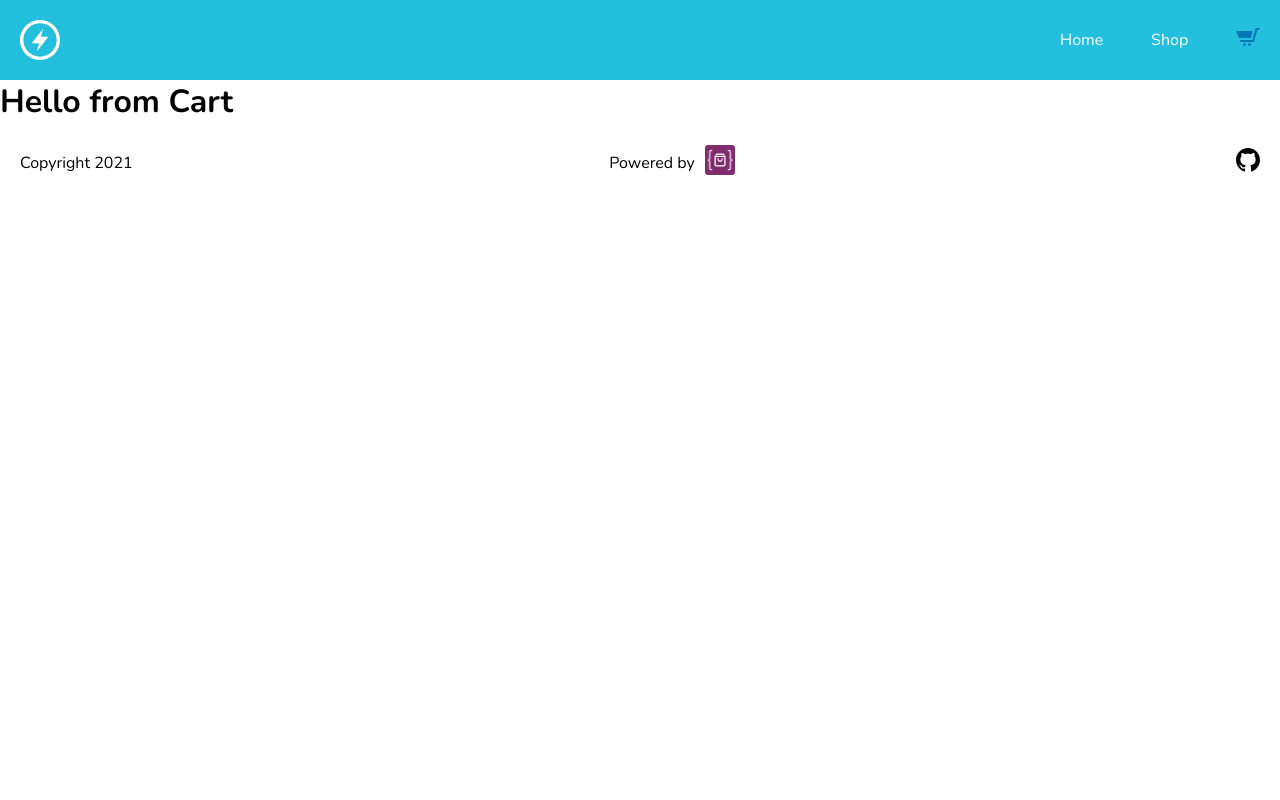
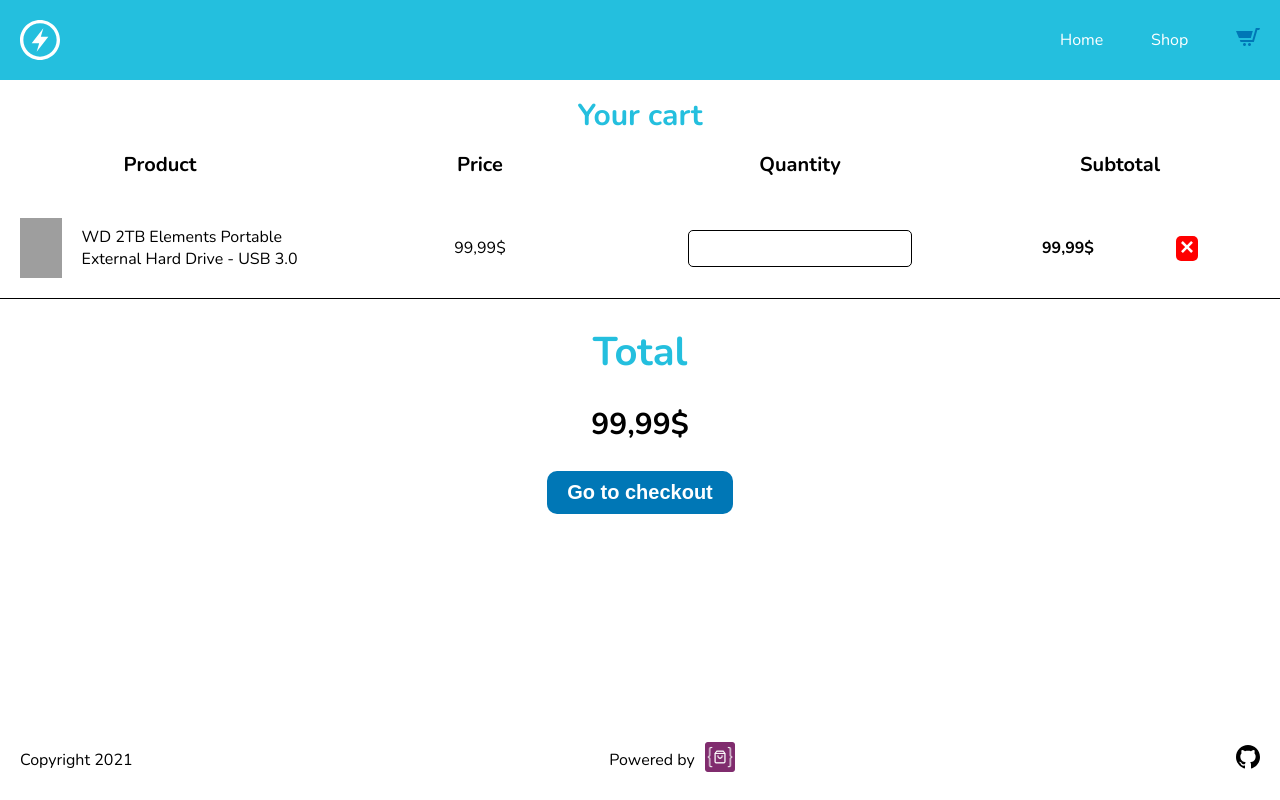
Before and after one commit to FraCav99/Shopping-cart, a React (Create React App) app: page /cart in a window 1280 px wide. Built offline with nearby package versions, Linux system fonts and the light colour scheme; grey boxes are pictures that could not be loaded.

Commit message:
Add structure and style to Cart component

```diff
--- a/src/components/Cart.js
+++ b/src/components/Cart.js
@@ -1,9 +1,50 @@
 import React from 'react';
+import '../styles/Cart.css';
 
 const Cart = () => {
     return (
         <div className="cart">
-            <h1>Hello from Cart</h1>
+            <div className="cart-container">
+                <div className="cart-header">
+                    <h2>Your cart</h2>
+                </div>
+                <div className="cart-product-table">
+                    <div className="product-table-header">
+                        <div><span>Product</span></div>
+                        <div><span>Price</span></div>
+                        <div><span>Quantity</span></div>
+                        <div><span>Subtotal</span></div>
+                    </div>
+                    <div className="product-table-body">
+                        <div className="product-item">
+                            <div className="product-name column">
+                                <div className="product-img">
+                                    <img src="https://fakestoreapi.com/img/61IBBVJvSDL._AC_SY879_.jpg" alt="prod-pic" />
+                                </div>
+                                <span>WD 2TB Elements Portable External Hard Drive - USB 3.0</span>
+                            </div>
+                            <div className="product-price column">
+                                <span>99,99$</span>
+                            </div>
+                            <div className="product-quantity column">
+                                <input type="number" min="1" />
+                            </div>
+                            <div className="product-subtotal column">
+                                <span>99,99$</span>
+                                <button>
+                                    <svg xmlns="http://www.w3.org/2000/svg" width="24" height="24" viewBox="0 0 24 24"><path d="M24 20.188l-8.315-8.209 8.2-8.282-3.697-3.697-8.212 8.318-8.31-8.203-3.666 3.666 8.321 8.24-8.206 8.313 3.666 3.666 8.237-8.318 8.285 8.203z"/></svg>
+                                </button>
+                            </div>
+                        </div>
+                    </div>
+                </div>
+            </div>
+
+            <div className="total-section">
+                <h2>Total</h2>
+                <p>99,99$</p>
+                <button>Go to checkout</button>
+            </div>
         </div>
     )
 }
--- /dev/null
+++ b/src/styles/Cart.css
@@ -0,0 +1,192 @@
+.cart {
+  height: 80vh;
+}
+
+.cart-container {
+  width: 100%;
+}
+
+.total-section {
+  display: flex;
+  flex-direction: column;
+  align-items: center;
+  justify-content: space-evenly;
+  height: 30vh;
+}
+
+.total-section h2 {
+  color: #24bfde;
+  font-size: 40px;
+}
+
+.total-section p {
+  font-weight: bold;
+  font-size: 30px;
+}
+
+.total-section button {
+  cursor: pointer;
+  border: none;
+  color: white;
+  background-color: #0077b6;
+  font-weight: bold;
+  font-size: 20px;
+  padding: 10px 20px;
+  border-radius: 10px;
+}
+
+.total-section button:hover {
+  background-color: #006399;
+}
+
+.cart-container .cart-header {
+  text-align: center;
+  color: #24bfde;
+  font-size: 20px;
+  padding: 15px 0;
+}
+
+.cart-container .cart-product-table .product-table-header {
+  margin-bottom: 20px;
+}
+
+.cart-container .cart-product-table .product-table-header div {
+  font-weight: bold;
+  font-size: 20px;
+  display: inline-block;
+  width: 25%;
+  text-align: center;
+}
+
+.cart-container .cart-product-table .product-table-body {
+  max-height: 30vh;
+  overflow-y: scroll;
+}
+
+.cart-container .cart-product-table .product-table-body .product-item {
+  border-bottom: 1px solid black;
+  display: flex;
+}
+
+.cart-container .cart-product-table .product-table-body .product-item .column {
+  width: 25%;
+  display: flex;
+  justify-content: center;
+  align-items: center;
+}
+
+.cart-container
+  .cart-product-table
+  .product-table-body
+  .product-item
+  .product-name {
+  padding: 20px;
+}
+
+.cart-container
+  .cart-product-table
+  .product-table-body
+  .product-item
+  .product-name
+  .product-img {
+  width: 80px;
+  height: 60px;
+  margin-right: 20px;
+}
+
+.cart-container
+  .cart-product-table
+  .product-table-body
+  .product-item
+  .product-name
+  .product-img
+  img {
+  width: 100%;
+  height: 100%;
+}
+
+.cart-container
+  .cart-product-table
+  .product-table-body
+  .product-item
+  .product-quantity
+  input {
+  border: 1px solid black;
+  padding: 10px;
+  border-radius: 5px;
+  width: 70%;
+}
+
+.cart-container
+  .cart-product-table
+  .product-table-body
+  .product-item
+  .product-subtotal {
+  font-weight: bold;
+  display: flex;
+  justify-content: space-evenly;
+  align-items: center;
+}
+
+.cart-container
+  .cart-product-table
+  .product-table-body
+  .product-item
+  .product-subtotal
+  button {
+  background-color: red;
+  border: none;
+  padding: 5px;
+  fill: white;
+  border-radius: 5px;
+  cursor: pointer;
+}
+
+.cart-container
+  .cart-product-table
+  .product-table-body
+  .product-item
+  .product-subtotal
+  button:hover {
+  background-color: rgb(180, 0, 0);
+}
+
+.cart-container
+  .cart-product-table
+  .product-table-body
+  .product-item
+  .product-subtotal
+  svg {
+  width: 12px;
+  height: 12px;
+}
+
+@media screen and (max-width: 1024px) {
+  .cart-container
+    .cart-product-table
+    .product-table-body
+    .product-item
+    .product-name {
+    flex-direction: column;
+    text-align: center;
+  }
+
+  .cart-container
+    .cart-product-table
+    .product-table-body
+    .product-item
+    .product-name
+    span {
+    display: none;
+  }
+
+  .cart-container
+    .cart-product-table
+    .product-table-body
+    .product-item
+    .product-name
+    .product-img {
+    width: 50px;
+    height: 50px;
+  }
+}
```
Also changed, not shown: src/images/iconmonstr-x-mark-1.svg (added).
